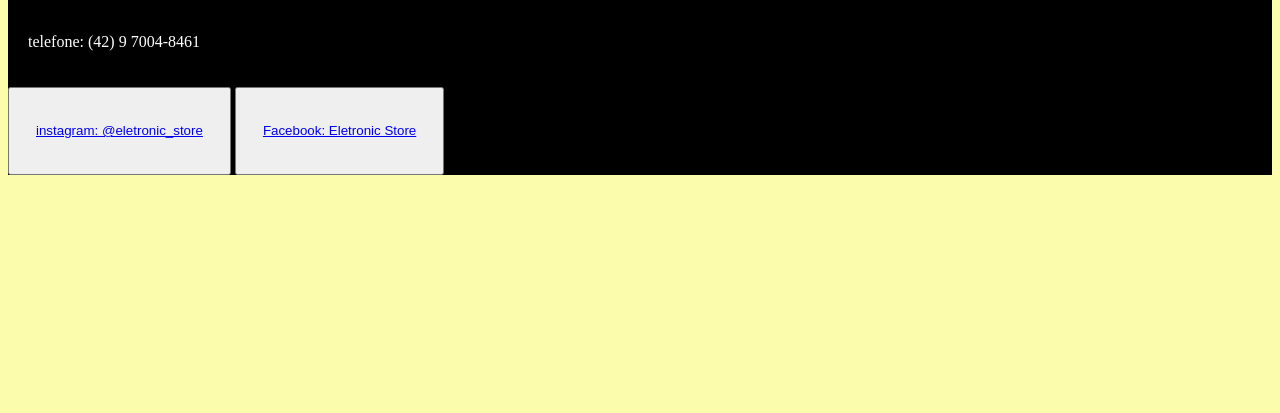
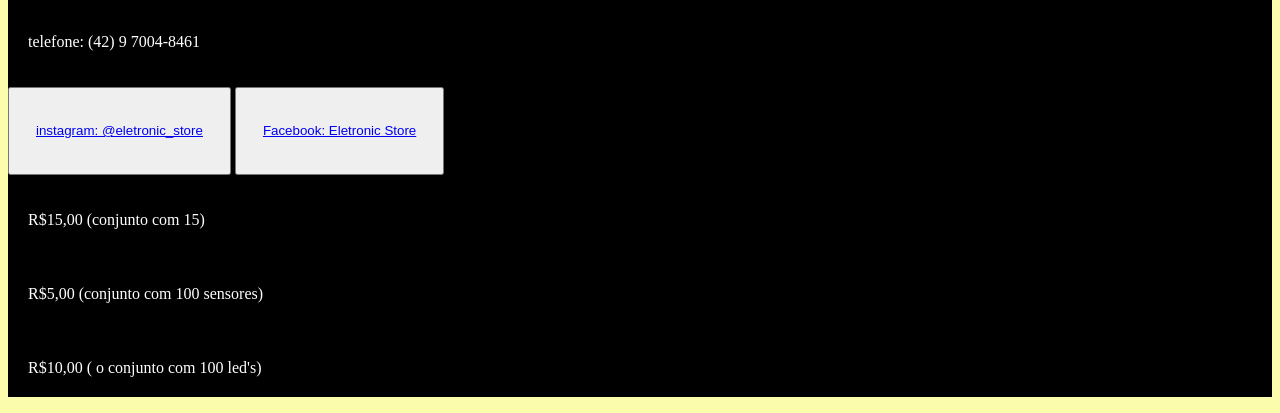
Before and after one commit to pixdezpila/SITE-ELETRONIC-STORE, a plain HTML site: page index.html in a window 1280 px wide. Shown: the part 2240-2653 px from the top of the page. Before the commit the page ends 2423 px from the top, so only its background shows below. Drawn offline with Linux system fonts and the light colour scheme.

```diff
--- a/index.html
+++ b/index.html
@@ -49,7 +49,8 @@
     <img class = "arduino" src = "./IMG/arduino-2168193_960_720.webp" alt = "arduino">
     <img class = "protoboard" src = "./IMG/protoboard_400_pontos_132_1_d8d53314bf0bd8c010e96bca4b8d4f53.webp" alt = "protoboard">
     <img class = "multimetro" src = "./IMG/png-transparent-avtoelektrika-electronics-accessory-ooo-n-yu-layn-avto-multimeter.png" alt = "multimetro">
-<section>
+
+    <section class="preco-1">
 
 <p>R$50,00</p>
 <p>R$30,00</p>
@@ -67,6 +68,14 @@
      <button> <a href = "https://www.instagram.com/">  <p>instagram: @eletronic_store </p> </a> </button>
      <button> <a href = "https://www.facebook.com/">   <p>Facebook: Eletronic Store</p> </a> </button>
 
+     <section class="preco-2">
+
+        <p>R$15,00 (conjunto com 15)</p>
+        <p>R$5,00 (conjunto com 100 sensores)</p>
+        <p>R$10,00 ( o conjunto com 100 led's)</p>
+
+        </section>
+
     </footer>
 </body>
 </html>
```
